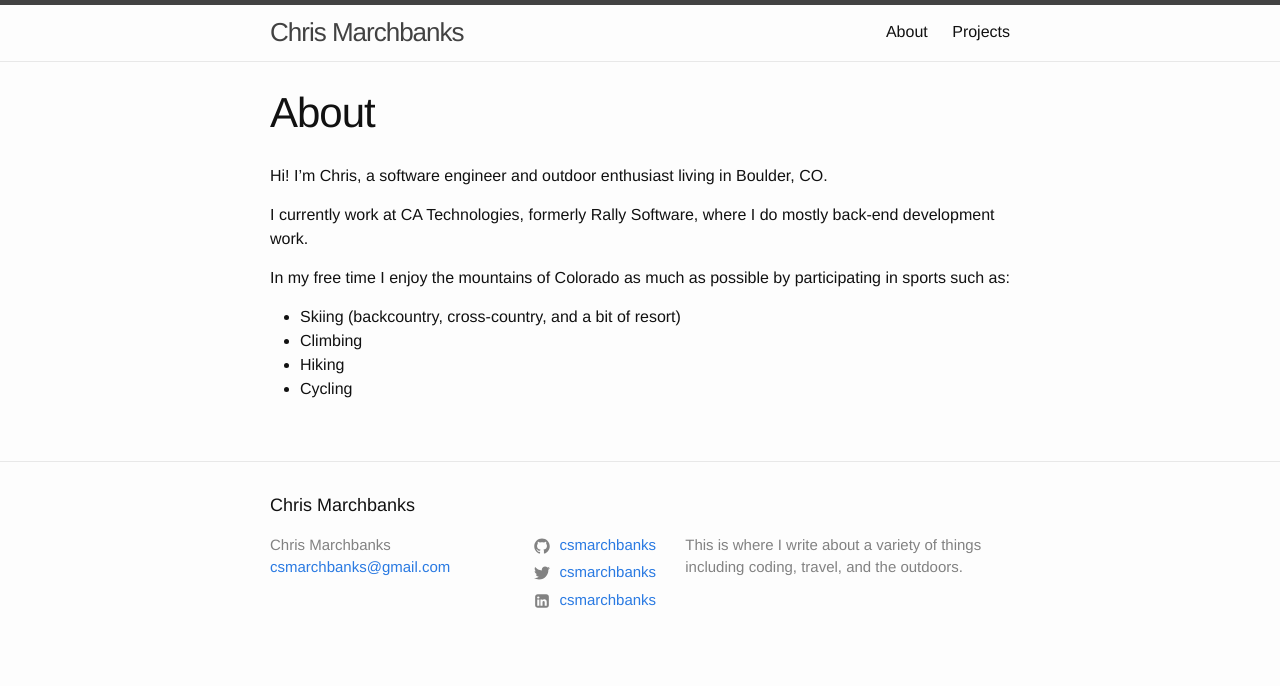
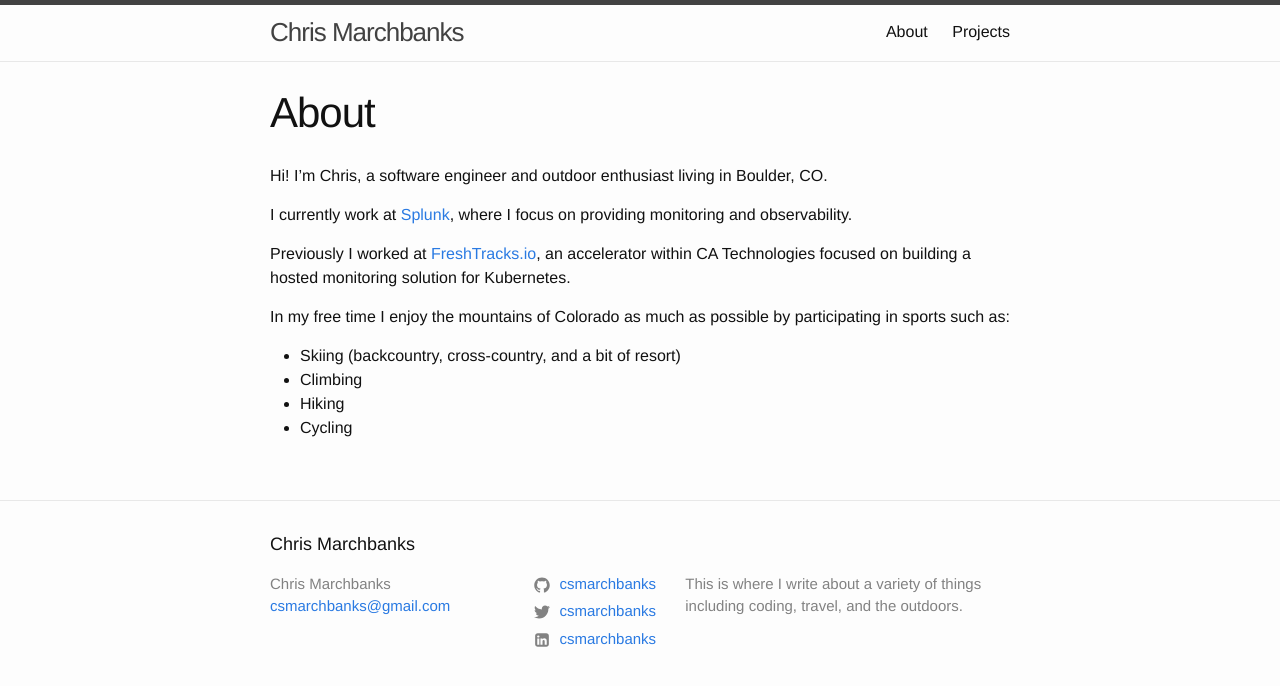
Before and after one commit to csmarchbanks/website, a Jekyll site: the page built from about.md, in a window 1280 px wide. Shown: the top 686 px of the page. Built offline with Jekyll 4.4.1, drawn with Linux system fonts in a browser that asks for light colours.

Commit message:
Update employer

```diff
--- a/about.md
+++ b/about.md
@@ -6,8 +6,12 @@ permalink: /about/
 
 Hi! I'm Chris, a software engineer and outdoor enthusiast living in Boulder, CO.
 
-I currently work at CA Technologies, formerly Rally Software, where I do
-mostly back-end development work.
+I currently work at [Splunk](https://www.splunk.com), where I focus on providing
+monitoring and observability.
+
+Previously I worked at [FreshTracks.io](https://freshtracks.io), an accelerator
+within CA Technologies focused on building a hosted monitoring solution for
+Kubernetes.
 
 In my free time I enjoy the mountains of Colorado as much as possible by participating
 in sports such as:
--- a/s3_website.yml
+++ b/s3_website.yml
@@ -1,3 +1,2 @@
 s3_bucket: chrismarchbanks.com
 s3_endpoint: us-west-2
-cloudfront_distribution_id: E2CDLAVGD2YY7L
```
